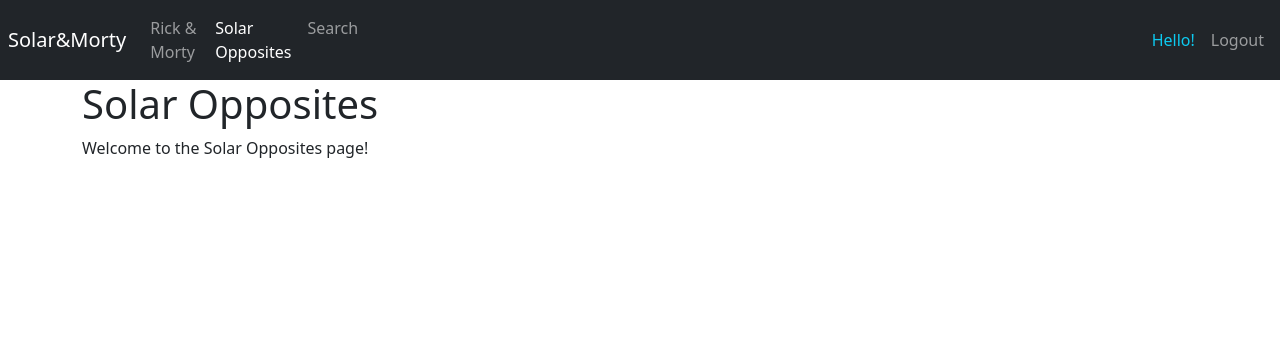
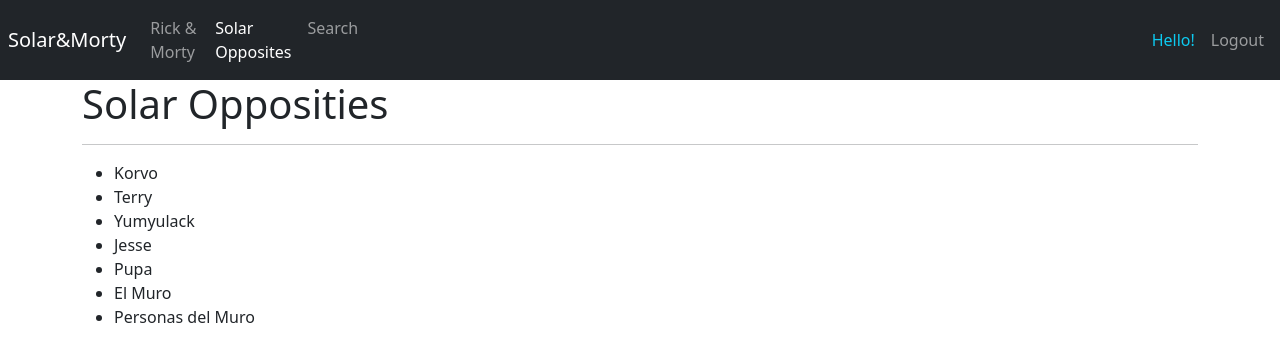
Before and after one commit to ValenciaTatiana/SolarAndMorty, a React (Vite) app: page /solaropposities in a window 1280 px wide. Shown: the top 362 px of the page. Built offline with nearby package versions, Linux system fonts and the light colour scheme.

Commit message:
Agregando Data y mostrando datos en sus respectivas vistas

```diff
--- /dev/null
+++ b/src/characters/components/CharactersList.jsx
@@ -0,0 +1,20 @@
+import { getCharactersByPublisher } from "../helpers/index"
+
+export const CharactersList = ({ publisher }) => {
+
+    const characters = getCharactersByPublisher(publisher);
+
+    return (
+        <>
+            <ul>
+                {
+                    characters.map(character => (
+                        <li key={character.id}>
+                            {character.character}
+                        </li>
+                    ))
+                }
+            </ul>
+        </>
+    )
+}
--- /dev/null
+++ b/src/characters/components/index.js
@@ -0,0 +1 @@
+export * from './CharactersList';
--- /dev/null
+++ b/src/characters/data/characters.js
@@ -0,0 +1,146 @@
+export const characters = [
+    {
+        'id': 'rick-morty-rick',
+        'character': 'Rick Sanchez',
+        'publisher': 'Rick and Morty',
+        'alter_ego': 'Rick Sanchez',
+        'first_appearance': 'Rick and Morty Pilot (2013)',
+        'characters': 'Rick Sanchez'
+    },
+    {
+        'id': 'rick-morty-morty',
+        'character': 'Morty Smith',
+        'publisher': 'Rick and Morty',
+        'alter_ego': 'Morty Smith',
+        'first_appearance': 'Rick and Morty Pilot (2013)',
+        'characters': 'Morty Smith'
+    },
+    {
+        'id': 'rick-morty-summer',
+        'character': 'Summer Smith',
+        'publisher': 'Rick and Morty',
+        'alter_ego': 'Summer Smith',
+        'first_appearance': 'Rick and Morty Pilot (2013)',
+        'characters': 'Summer Smith'
+    },
+    {
+        'id': 'rick-morty-beth',
+        'character': 'Beth Smith',
+        'publisher': 'Rick and Morty',
+        'alter_ego': 'Beth Smith',
+        'first_appearance': 'Rick and Morty Pilot (2013)',
+        'characters': 'Beth Smith'
+    },
+    {
+        'id': 'rick-morty-jerry',
+        'character': 'Jerry Smith',
+        'publisher': 'Rick and Morty',
+        'alter_ego': 'Jerry Smith',
+        'first_appearance': 'Rick and Morty Pilot (2013)',
+        'characters': 'Jerry Smith'
+    },
+    {
+        'id': 'rick-morty-pepinillo-rick',
+        'character': 'Pepinillo Rick',
+        'publisher': 'Rick and Morty',
+        'alter_ego': 'Rick Sanchez (Pepinillo)',
+        'first_appearance': 'Pickle Rick (T3 E3)',
+        'characters': 'Rick Sanchez (Pepinillo)'
+    },
+    {
+        'id': 'rick-morty-beth-espa',
+        'character': 'Beth del Espacio',
+        'publisher': 'Rick and Morty',
+        'alter_ego': 'Beth Smith del Espacio',
+        'first_appearance': 'El ABC de Beth (T3 E9)',
+        'characters': 'Beth Smith del Espacio'
+    },
+    {
+        'id': 'rick-morty-summer-guerre',
+        'character': 'Summer Prime',
+        'publisher': 'Rick and Morty',
+        'alter_ego': 'Summer Prime',
+        'first_appearance': 'Verano húmedo de Kuat Amortican (T7 E7)',
+        'characters': 'Summer Prime'
+    },
+    {
+        'id': 'solar-opposites-korvo',
+        'character': 'Korvo',
+        'publisher': 'Solar Opposites',
+        'alter_ego': 'Korvo',
+        'first_appearance': 'Solar Opposites Pilot (2020)',
+        'characters': 'Korvo'
+    },
+    // {
+    //     'id': 'solar-opposites-korvo2',
+    //     'character': 'Korvo (2)',
+    //     'publisher': 'Solar Opposites',
+    //     'alter_ego': 'Korvo',
+    //     'first_appearance': 'Solar Opposites Pilot (2020)',
+    //     'characters': 'Korvo'
+    // },
+    // {
+    //     'id': 'solar-opposites-terry',
+    //     'character': 'Terry',
+    //     'publisher': 'Solar Opposites',
+    //     'alter_ego': 'Terry',
+    //     'first_appearance': 'Solar Opposites Pilot (2020)',
+    //     'characters': 'Terry'
+    // },
+    {
+        'id': 'solar-opposites-terry',
+        'character': 'Terry',
+        'publisher': 'Solar Opposites',
+        'alter_ego': 'Terry',
+        'first_appearance': 'Solar Opposites Pilot (2020)',
+        'characters': 'Terry'
+    },
+    {
+        'id': 'solar-opposites-yumyulack',
+        'character': 'Yumyulack',
+        'publisher': 'Solar Opposites',
+        'alter_ego': 'Yumyulack',
+        'first_appearance': 'Solar Opposites Pilot (2020)',
+        'characters': 'Yumyulack'
+    },
+    {
+        'id': 'solar-opposites-jesse',
+        'character': 'Jesse',
+        'publisher': 'Solar Opposites',
+        'alter_ego': 'Jesse',
+        'first_appearance': 'Solar Opposites Pilot (2020)',
+        'characters': 'Jesse'
+    },
+    {
+        'id': 'solar-opposites-pupa',
+        'character': 'Pupa',
+        'publisher': 'Solar Opposites',
+        'alter_ego': 'Pupa',
+        'first_appearance': 'Solar Opposites Pilot (2020)',
+        'characters': 'Pupa'
+    },
+    {
+        'id': 'solar-opposites-el-muro',
+        'character': 'El Muro',
+        'publisher': 'Solar Opposites',
+        'alter_ego': 'El Muro',
+        'first_appearance': 'Solar Opposites Pilot (2020)',
+        'characters': 'El Muro'
+    },
+    {
+        'id': 'solar-opposites-personas-muro',
+        'character': 'Personas del Muro',
+        'publisher': 'Solar Opposites',
+        'alter_ego': 'Personas Muro',
+        'first_appearance': 'Solar Opposites Pilot (2020)',
+        'characters': 'Personas Muro'
+    },
+    // {
+    //     'id': 'solar-opposites-group',
+    //     'character': 'Solar Opposites Group',
+    //     'publisher': 'Solar Opposites',
+    //     'alter_ego': 'Korvo, Terry, Yumyulack, Jesse, Pupa',
+    //     'first_appearance': 'Solar Opposites Pilot (2020)',
+    //     'characters': 'Korvo, Terry, Yumyulack, Jesse, Pupa'
+    // }
+];
--- /dev/null
+++ b/src/characters/helpers/getCharactersByPublisher.js
@@ -0,0 +1,11 @@
+import { characters } from "../data/characters";
+
+export const getCharactersByPublisher = (publisher) => {
+
+    const validPublisher = ['Rick and Morty', 'Solar Opposites'];
+    if (!validPublisher.includes(publisher)) {
+        throw new Error(`${publisher} i not a valid publisher`);
+    }
+
+    return characters.filter(character => character.publisher === publisher);
+}
--- /dev/null
+++ b/src/characters/helpers/index.js
@@ -0,0 +1 @@
+export * from './getCharactersByPublisher';
--- a/src/characters/pages/RickAndMortyPage.jsx
+++ b/src/characters/pages/RickAndMortyPage.jsx
@@ -1,8 +1,12 @@
+import { CharactersList } from "../components/index";
+
 export const RickAndMortyPage = () => {
     return (
         <>
             <h1>Rick and Morty</h1>
-            <p>Welcome to the Rick and Morty page!</p>
+            <hr />
+
+            <CharactersList publisher={'Rick and Morty'}/>
         </>
     );
 }
--- a/src/characters/pages/SolarOppositiesPage.jsx
+++ b/src/characters/pages/SolarOppositiesPage.jsx
@@ -1,8 +1,12 @@
+import { CharactersList } from "../components/index";
+
 export const SolarOppositiesPage = () => {
     return (
         <>
-            <h1>Solar Opposites</h1>
-            <p>Welcome to the Solar Opposites page!</p>
+            <h1>Solar Opposities</h1>
+            <hr />
+
+        <CharactersList publisher={'Solar Opposites'}/>
         </>
     );
 }
--- a/src/main.jsx
+++ b/src/main.jsx
@@ -9,7 +9,7 @@
 createRoot(document.getElementById('root')).render(
   <StrictMode>
     <BrowserRouter>
-      <SolarAndMortyApp />
+      <SolarAndMortyApp/>
     </BrowserRouter>
   </StrictMode>,
 )
```
